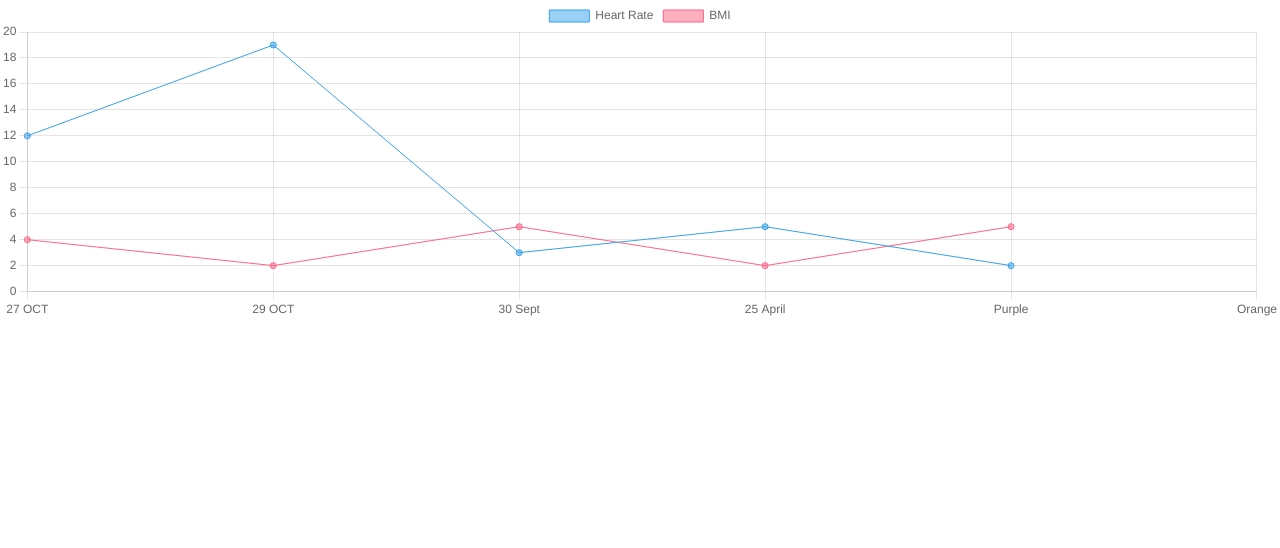
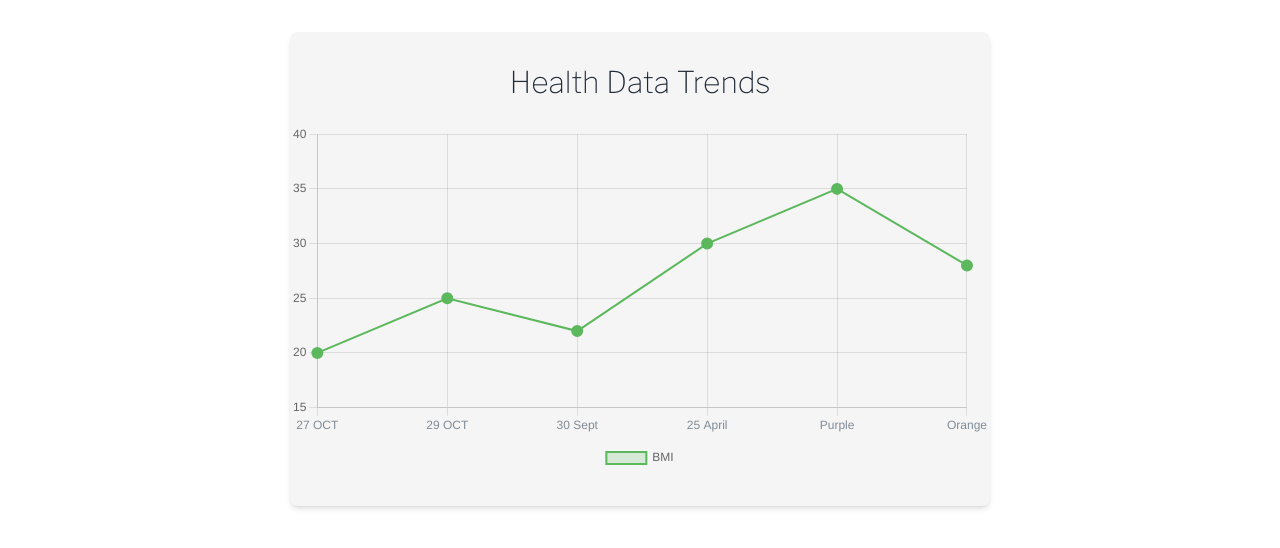
Before and after one commit to Dev-Abdullah-H/VitaLink, a Vue app in the folder FrontEnd/: page /home/1 in a window 1280 px wide. Shown: the top 548 px of the page. Built offline with nearby package versions, Linux system fonts and the light colour scheme; a web font is replaced by a local one.

Commit message:
tweaks in charts

```diff
--- a/FrontEnd/src/views/Section.vue
+++ b/FrontEnd/src/views/Section.vue
@@ -1,22 +1,22 @@
 <template>
-  <!-- <canvas id="myChart" style="width:100%;max-width:700px"></canvas> -->
-  <canvas
-    id="goodCanvas1"
-    width="400"
-    height="100"
-    aria-label="Hello ARIA World"
-    role="img"
-  ></canvas>
+  <div
+    class="chart-container bg-gray-100 rounded-lg shadow-md mx-auto mt-8 py-8 px-4 lg:px-0"
+  >
+    <h1 class="text-2xl lg:text-3xl font-thin text-center mb-6 text-gray-800">
+      Health Data Trends
+    </h1>
+    <canvas
+      id="goodCanvas1"
+      class="chart"
+      aria-label="Line chart for Health Data"
+    ></canvas>
+  </div>
 </template>
 
 <script setup>
 import Chart from "chart.js/auto";
 import { onMounted } from "vue";
-// const myChart = new Chart("myChart", {
-//   type: "line",
-//   data: {},
-//   options: {}
-// });
+
 onMounted(() => {
   const ctx = document.getElementById("goodCanvas1");
   new Chart(ctx, {
@@ -25,26 +25,61 @@ onMounted(() => {
       labels: ["27 OCT", "29 OCT", "30 Sept", "25 April", "Purple", "Orange"],
       datasets: [
         {
-          label: "Heart Rate",
-          data: [12, 19, 3, 5, 2],
-          borderWidth: 1,
+          label: "BMI",
+          data: [20, 25, 22, 30, 35, 28],
+          borderColor: "#5cb85c",
+          backgroundColor: "rgba(92, 184, 92, 0.2)",
+          borderWidth: 2,
+          pointRadius: 5,
+          pointBackgroundColor: "#5cb85c",
+          pointHoverRadius: 7,
+          pointHoverBorderColor: "#fff",
+          pointHoverBackgroundColor: "#28a745",
         },
-        {
-          label: "BMI",
-          data: [4,2,5,2,5],
-          borderWidth: 1
-        }
       ],
     },
     options: {
       scales: {
         y: {
-          beginAtZero: true,
+          beginAtZero: false,
+          suggestedMin: 15,
+          suggestedMax: 40,
+
+          ticks: {
+            stepSize: 5,
+          },
+        },
+        x: {
+          ticks: {
+            color: "#808b96",
+          },
+        },
+      },
+      legend: {
+        labels: {
+          fontColor: "#333",
+          fontSize: "14px",
+        },
+      },
+      plugins: {
+        legend: {
+          position: "bottom",
+          labels: {
+            padding: 16,
+          },
         },
       },
     },
   });
 });
 </script>
+<style scoped>
+.chart-container {
+  max-width: 700px;
+  background-color: #f5f5f5; /* Light background for better contrast */
+}
 
-<style scoped></style>
+.chart {
+  width: 100%; /* Fills container width */
+}
+</style>
```
